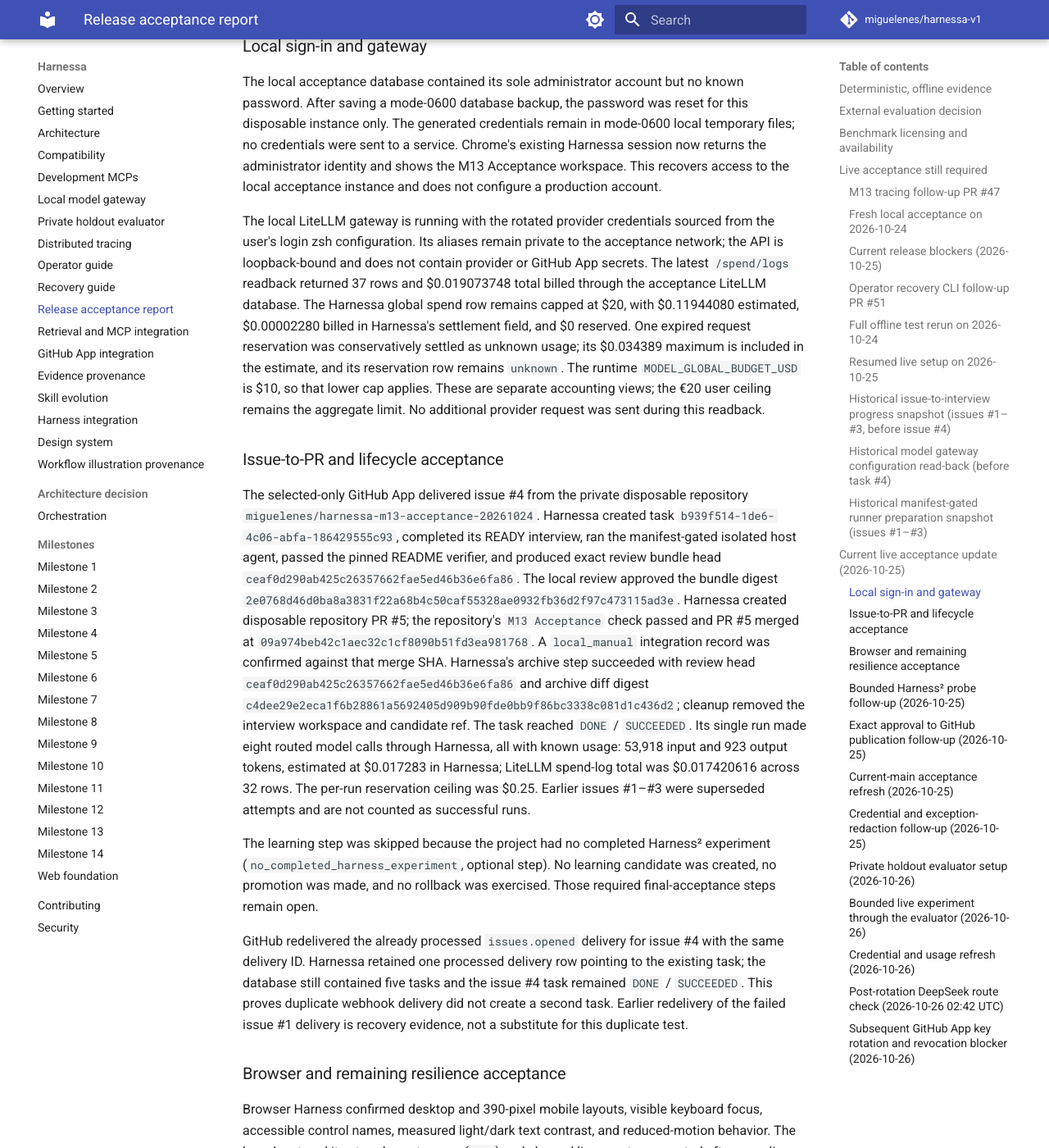
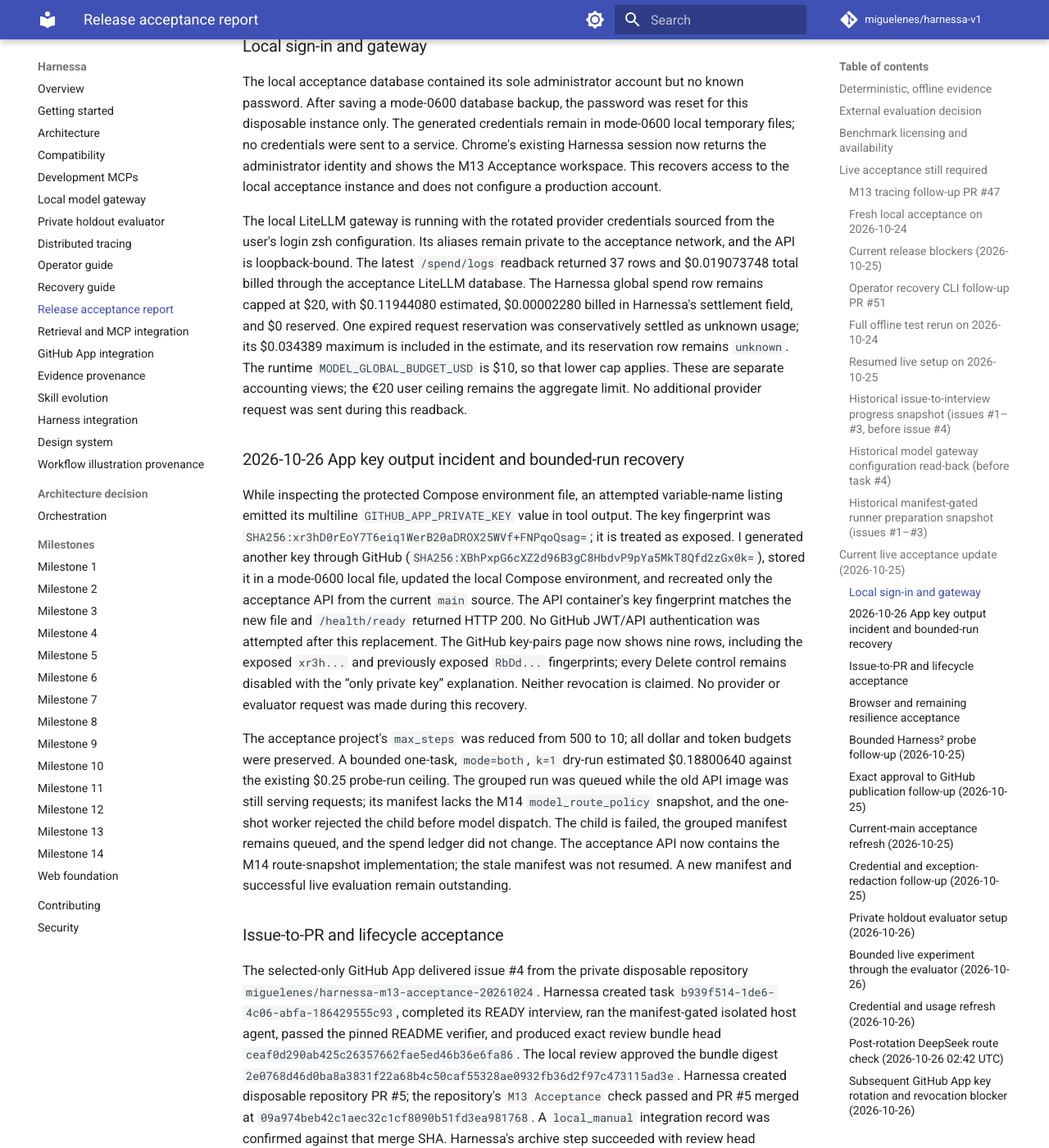
Before and after one commit to miguelenes/harnessa-v1, an MkDocs documentation site: the page built from docs/acceptance-report.md, in a window 1280 px wide and 1400 px high, scrolled down 13602 px. Shown: the whole window at 82% size. Built offline with MkDocs 1.6.1 and Material for MkDocs 9.7.7, drawn with Linux system fonts in a browser that asks for light colours; comment, search, counter and statistics services are not loaded.

Commit message:
docs: record M13 key rotation recovery state

```diff
--- a/docs/acceptance-report.md
+++ b/docs/acceptance-report.md
@@ -133,7 +133,13 @@
 
 The local acceptance database contained its sole administrator account but no known password. After saving a mode-0600 database backup, the password was reset for this disposable instance only. The generated credentials remain in mode-0600 local temporary files; no credentials were sent to a service. Chrome's existing Harnessa session now returns the administrator identity and shows the M13 Acceptance workspace. This recovers access to the local acceptance instance and does not configure a production account.
 
-The local LiteLLM gateway is running with the rotated provider credentials sourced from the user's login zsh configuration. Its aliases remain private to the acceptance network; the API is loopback-bound and does not contain provider or GitHub App secrets. The latest `/spend/logs` readback returned 37 rows and $0.019073748 total billed through the acceptance LiteLLM database. The Harnessa global spend row remains capped at $20, with $0.11944080 estimated, $0.00002280 billed in Harnessa's settlement field, and $0 reserved. One expired request reservation was conservatively settled as unknown usage; its $0.034389 maximum is included in the estimate, and its reservation row remains `unknown`. The runtime `MODEL_GLOBAL_BUDGET_USD` is $10, so that lower cap applies. These are separate accounting views; the €20 user ceiling remains the aggregate limit. No additional provider request was sent during this readback.
+The local LiteLLM gateway is running with the rotated provider credentials sourced from the user's login zsh configuration. Its aliases remain private to the acceptance network, and the API is loopback-bound. The latest `/spend/logs` readback returned 37 rows and $0.019073748 total billed through the acceptance LiteLLM database. The Harnessa global spend row remains capped at $20, with $0.11944080 estimated, $0.00002280 billed in Harnessa's settlement field, and $0 reserved. One expired request reservation was conservatively settled as unknown usage; its $0.034389 maximum is included in the estimate, and its reservation row remains `unknown`. The runtime `MODEL_GLOBAL_BUDGET_USD` is $10, so that lower cap applies. These are separate accounting views; the €20 user ceiling remains the aggregate limit. No additional provider request was sent during this readback.
+
+### 2026-10-26 App key output incident and bounded-run recovery
+
+While inspecting the protected Compose environment file, an attempted variable-name listing emitted its multiline `GITHUB_APP_PRIVATE_KEY` value in tool output. The key fingerprint was `SHA256:xr3hD0rEoY7T6eiq1WerB20aDROX25WVf+FNPqoQsag=`; it is treated as exposed. I generated another key through GitHub (`SHA256:XBhPxpG6cXZ2d96B3gC8HbdvP9pYa5MkT8Qfd2zGx0k=`), stored it in a mode-0600 local file, updated the local Compose environment, and recreated only the acceptance API from the current `main` source. The API container's key fingerprint matches the new file and `/health/ready` returned HTTP 200. No GitHub JWT/API authentication was attempted after this replacement. The GitHub key-pairs page now shows nine rows, including the exposed `xr3h...` and previously exposed `RbDd...` fingerprints; every Delete control remains disabled with the “only private key” explanation. Neither revocation is claimed. No provider or evaluator request was made during this recovery.
+
+The acceptance project's `max_steps` was reduced from 500 to 10; all dollar and token budgets were preserved. A bounded one-task, `mode=both`, `k=1` dry-run estimated $0.18800640 against the existing $0.25 probe-run ceiling. The grouped run was queued while the old API image was still serving requests; its manifest lacks the M14 `model_route_policy` snapshot, and the one-shot worker rejected the child before model dispatch. The child is failed, the grouped manifest remains queued, and the spend ledger did not change. The acceptance API now contains the M14 route-snapshot implementation; the stale manifest was not resumed. A new manifest and successful live evaluation remain outstanding.
 
 ### Issue-to-PR and lifecycle acceptance
 
```
Also changed, not shown: docs/milestones/13.md (+1 -1 lines).
